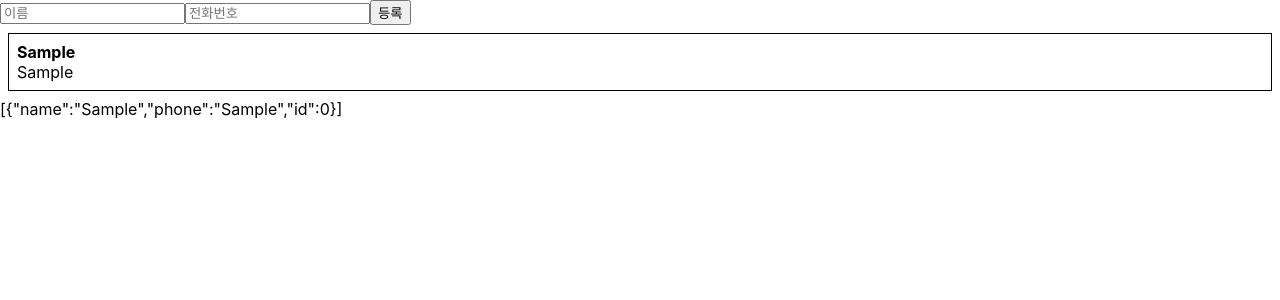
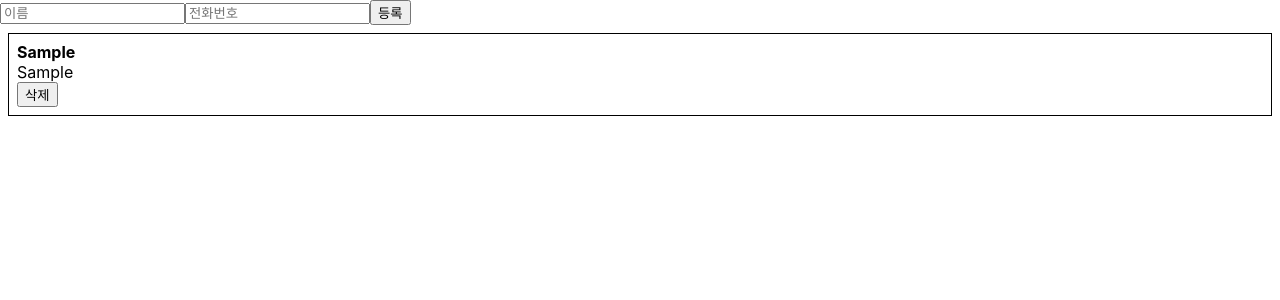
Before and after one commit to gau-cloud/study__frontClone, a React (Create React App) app in the folder react-velopert/: page / in a window 1280 px wide. Both pictures are taken after typing "Sample", "Sample" into the empty fields and a click on the button "등록". Shown: the top 300 px of the page. Built offline with nearby package versions, Linux system fonts and the light colour scheme.

Commit message:
r_s #4 array delete (.slice, .filter)

```diff
--- a/react-velopert/src/App.js
+++ b/react-velopert/src/App.js
@@ -5,7 +5,7 @@
 
 class App extends Component {
 
-  id= 0;
+  id = 0;
   state={
     information: [],
   }
@@ -16,16 +16,24 @@
         information: information.concat(Object.assign({}, data, {
         id: this.id++
       }))
-
     });
   }
 
+  handleRemove = (id) => {
+    const { information } = this.state;
+    this.setState({
+      information: information.filter(info => info.id !== id)
+    })
+  }
   render(){
     return (
       <div>
         <PhoneForm onCreate={this.handleCreate}/>
-        <PhoneInfoList data={this.state.information}/>
-        {JSON.stringify(this.state.information)}
+        <PhoneInfoList
+          data={this.state.information}
+          onRemove={this.handleRemove}
+        />
+        {/* {JSON.stringify(this.state.information)} */}
       </div>
     );
   }
--- a/react-velopert/src/components/PhoneInfo.js
+++ b/react-velopert/src/components/PhoneInfo.js
@@ -1,8 +1,15 @@
 import React, { Component } from 'react'
 
 class PhoneInfo extends Component {
+
+
+    handleRemove = () => {
+        const { info, onRemove } = this.props;
+        onRemove(info.id);
+    }
+
     render() {
-        const { name, phone, id } = this.props.info;
+        const { name, phone } = this.props.info;
 
         const style = {
             border: '1px solid black',
@@ -14,6 +21,7 @@
             <div style ={style}>
                 <div><b>{name}</b></div>
                 <div>{phone}</div>
+                <button onClick={this.handleRemove}>삭제</button>
             </div>
         );
     }
--- a/react-velopert/src/components/PhoneInfoList.js
+++ b/react-velopert/src/components/PhoneInfoList.js
@@ -8,12 +8,18 @@
     }
 
     render() {
-        const { data } = this.props;
+        const { data, onRemove } = this.props;
 
         if(!data) return null;
 
         const list = data.map(
-            info => (<PhoneInfo info={info} key={info.id}/>)
+            info => (
+                <PhoneInfo
+                    onRemove={onRemove}
+                    info={info}
+                    key={info.id}
+                />
+            )
         );
 
         return (
```
Also changed, not shown: 1 other file (tests, documents, lock files or other folders).
